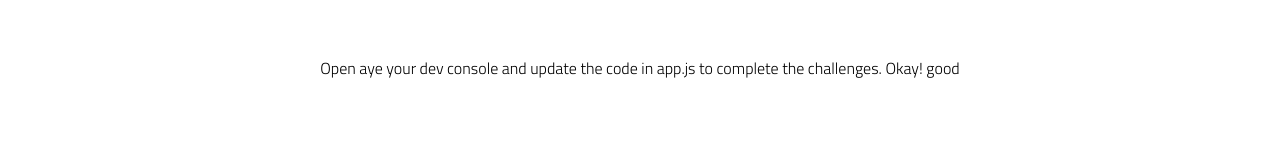
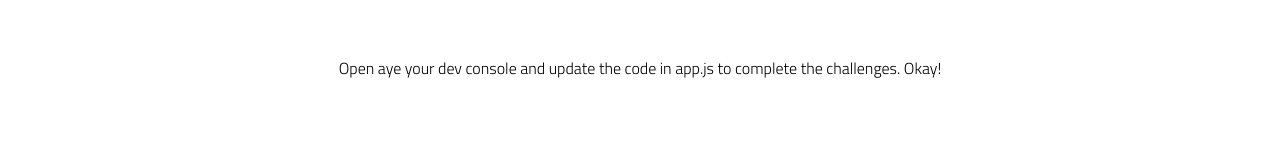
Before and after one commit to JeffreyAllison/JA-js-exerise-day-1, a plain HTML site: page index.html in a window 1280 px wide. Shown: the part 336-482 px from the top of the page. Drawn offline with Linux system fonts and the light colour scheme.

Commit message:
removed word

```diff
--- a/index.html
+++ b/index.html
@@ -26,7 +26,7 @@
         <h2>Welcome to Alchemy Onboarding Javascript Exercises!</h2>
         <p>
           Open aye your dev console and update the code in <code>app.js</code> to
-          complete the challenges.  Okay! good
+          complete the challenges.  Okay!
         </p>
       </section>
     </main>
```
